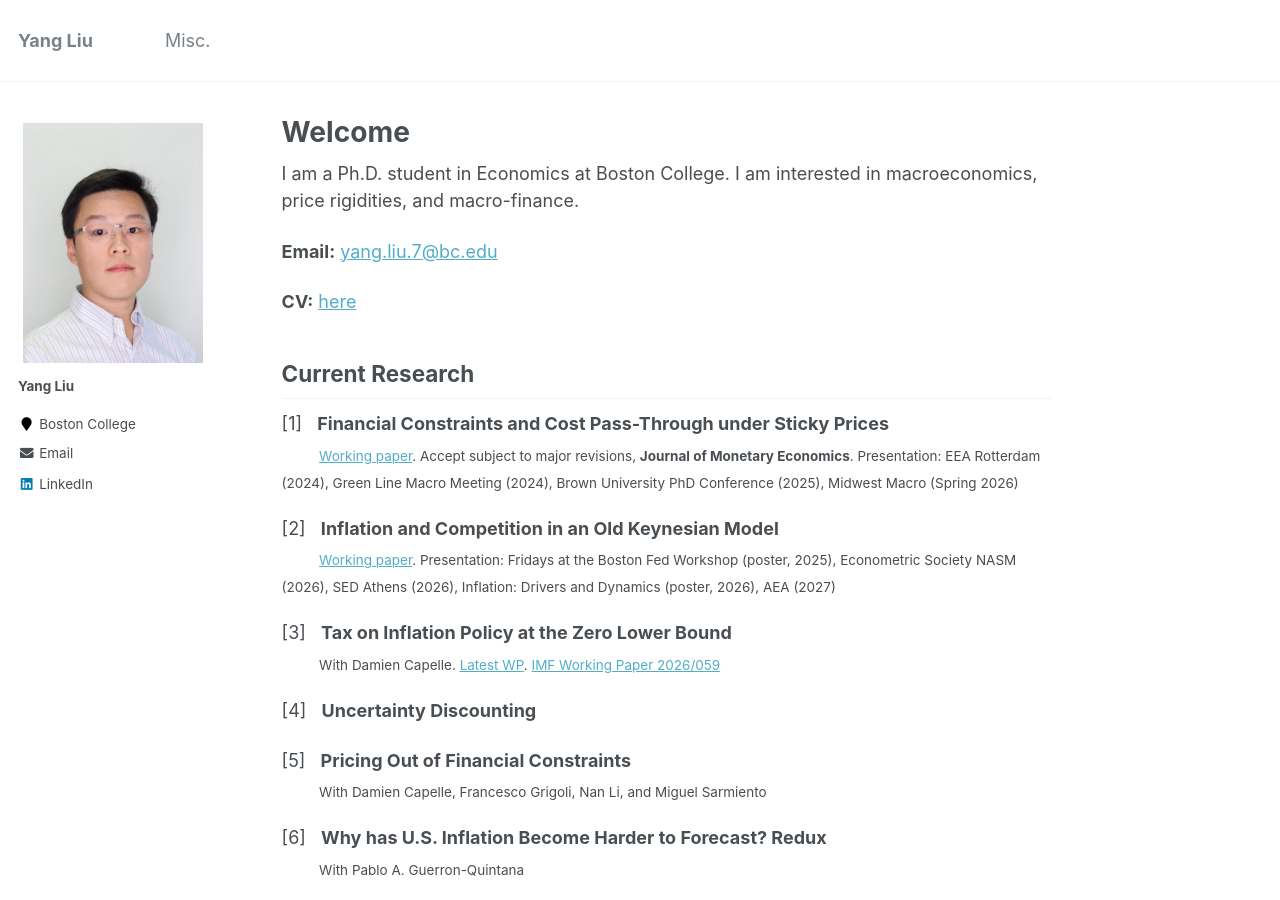
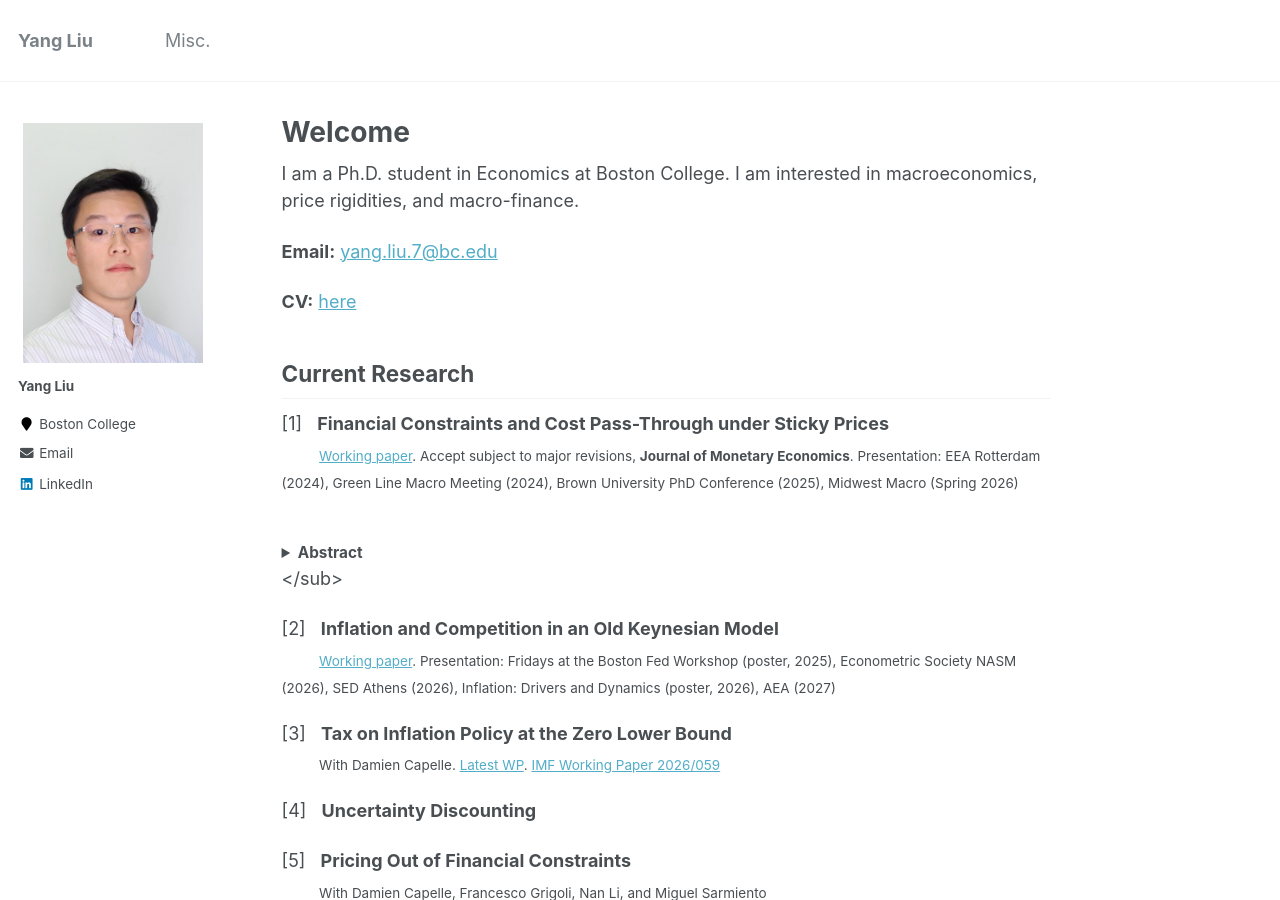
Before and after one commit to yangliu-95/yangliu-95.github.io, a Jekyll site: the page built from _pages/home.md, in a window 1280 px wide and 900 px high. Built offline with Jekyll 4.4.1, drawn with Linux system fonts in a browser that asks for light colours.

Commit message:
Update home.md

```diff
--- a/_pages/home.md
+++ b/_pages/home.md
@@ -19,6 +19,12 @@ I am a Ph.D. student in Economics at Boston College. I am interested in macroeco
 
 [1] &nbsp; **Financial Constraints and Cost Pass-Through under Sticky Prices**  <br>
 <sub> &emsp;&emsp;&ensp; [Working paper](https://papers.ssrn.com/sol3/papers.cfm?abstract_id=5259321). Accept subject to major revisions, **Journal of Monetary Economics**. Presentation: EEA Rotterdam (2024), Green Line Macro Meeting (2024), Brown University PhD Conference (2025), Midwest Macro (Spring 2026) </sub>
+
+<details style="margin-left: 2em; font-size: 0.85em;">
+<summary><b>Abstract</b></summary>
+<p style="margin-left: 1em;">Your abstract text goes here.</p>
+</details>
+</sub>
 
 [2] &nbsp; **Inflation and Competition in an Old Keynesian Model**  <br>
 <sub> &emsp;&emsp;&ensp; [Working paper](https://papers.ssrn.com/sol3/papers.cfm?abstract_id=6084028). Presentation: Fridays at the Boston Fed Workshop (poster, 2025), Econometric Society NASM (2026), SED Athens (2026), Inflation: Drivers and Dynamics (poster, 2026), AEA (2027) </sub>
```
